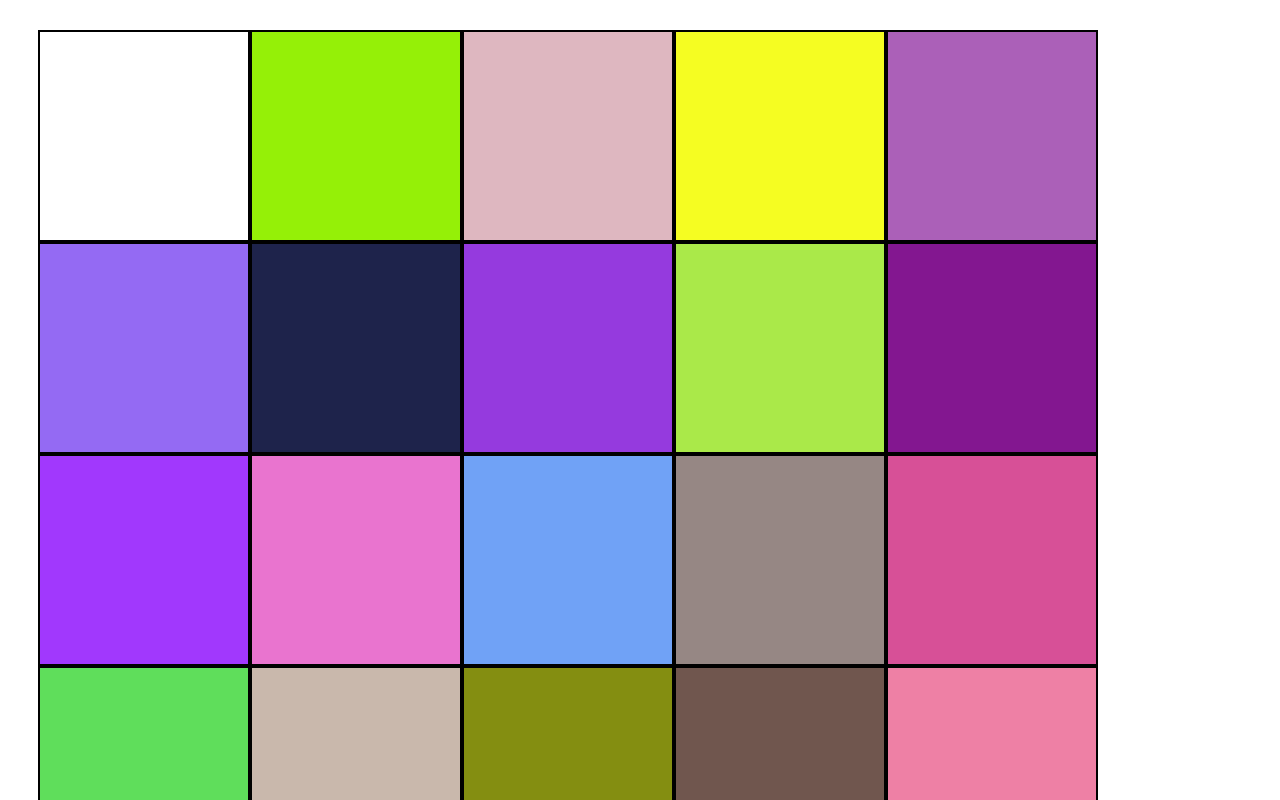
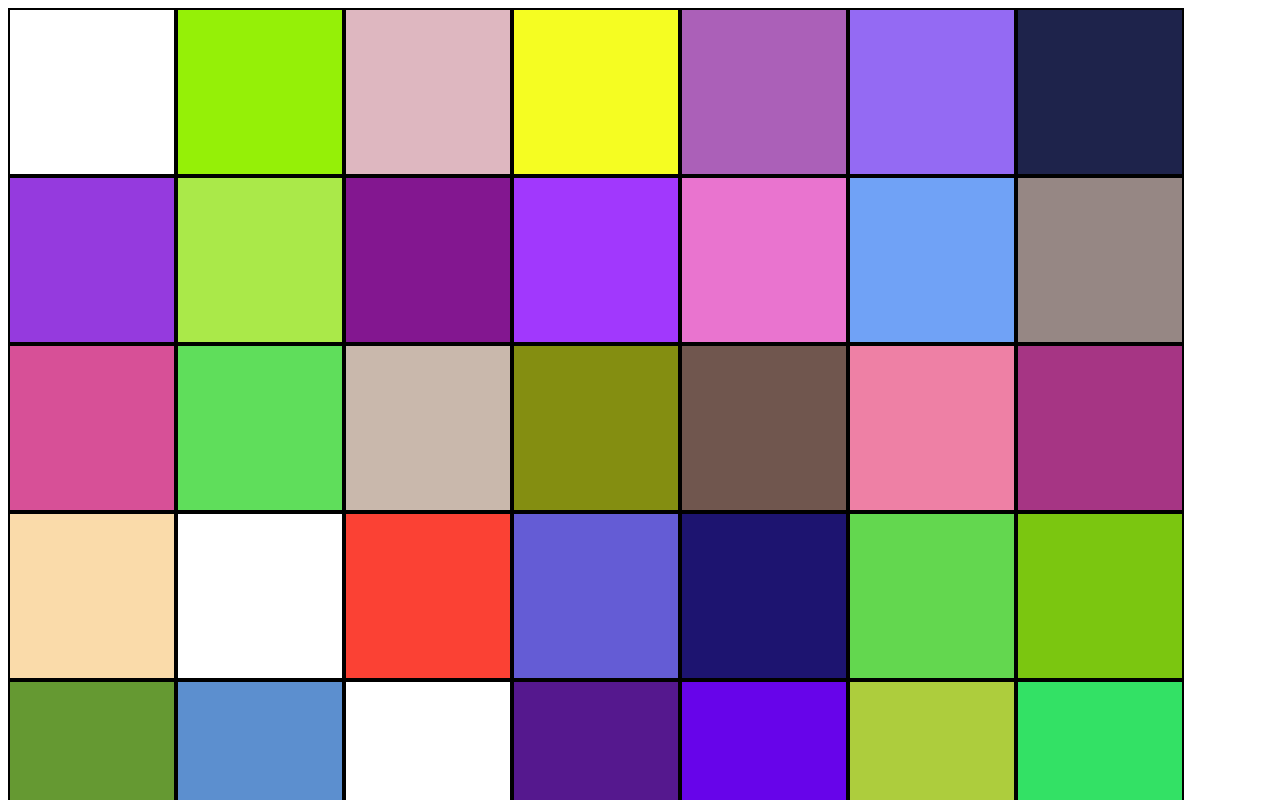
Before and after one commit to yasin7044/box-clone, a Vue app: page / in a window 1280 px wide. Shown: the top 800 px of the page. Built offline with nearby package versions, Linux system fonts and the light colour scheme.

Commit message:
Change to Box Component

```diff
--- a/src/App.vue
+++ b/src/App.vue
@@ -1,6 +1,14 @@
 <template>
   <div id="app">
-    <Box />
+    <div class="BoxContainer">
+      <Box
+        v-for="(eachBox, index) in box"
+        :key="index"
+        :index="index"
+        :eachBox="eachBox"
+        @changeCurrentBoxColour="changeCurrentBoxColour"
+      />
+    </div>
   </div>
 </template>
 
@@ -12,5 +20,45 @@ export default {
   components: {
     Box,
   },
+  data() {
+    return {
+      box: [],
+    };
+  },
+  destroyed() {
+    window.removeEventListener("scroll", this.handleScroll);
+  },
+  created() {
+    window.addEventListener("scroll", this.handleScroll);
+    this.generateBox();
+  },
+  methods: {
+    generateBox() {
+      for (let i = 0; i < 50; i++) {
+        this.box.push(this.getRandomColor());
+      }
+    },
+    handleScroll() {
+      if (window.innerHeight + window.scrollY >= document.body.offsetHeight) {
+        this.generateBox();
+      }
+    },
+    getRandomColor() {
+      const color = Math.floor(Math.random() * 16777215).toString(16);
+      return "#" + color;
+    },
+    changeCurrentBoxColour(index, $event) {
+      console.log($event);
+      this.$set(this.box, index, this.getRandomColor());
+    },
+  },
 };
 </script>
+<style scoped>
+.BoxContainer {
+  display: flex;
+  flex-wrap: wrap;
+  justify-content: left;
+  align-items: stretch;
+}
+</style>
--- a/src/components/Box.vue
+++ b/src/components/Box.vue
@@ -1,64 +1,25 @@
 <template>
   <div class="BoxContainer">
+    <!-- {{ eachBox }} -->
     <div
       class="Box"
       :style="{ 'background-color': eachBox }"
-      v-for="(eachBox, index) in box"
-      :key="index"
-      @click="changeCurrentBox(index)"
+      @click="$emit('changeCurrentBoxColour', index)"
     ></div>
   </div>
 </template>
-
 <script>
 export default {
-  name: "Box",
-  data() {
-    return {
-      box: [],
-    };
-  },
-  destroyed() {
-    window.removeEventListener("scroll", this.handleScroll);
-  },
-  created() {
-    window.addEventListener("scroll", this.handleScroll);
-    this.generateBox();
-  },
-  methods: {
-    generateBox() {
-      for (let i = 0; i < 30; i++) {
-        this.box.push(this.getRandomColor());
-      }
-    },
-    handleScroll() {
-      if (window.innerHeight + window.scrollY >= document.body.offsetHeight) {
-        this.generateBox();
-      }
-    },
-    getRandomColor() {
-      const color = Math.floor(Math.random() * 16777215).toString(16);
-
-      return "#" + color;
-    },
-    changeCurrentBox(index) {
-      this.$set(this.box, index, this.getRandomColor());
-    },
+  props: {
+    eachBox: {},
+    index: {},
   },
 };
 </script>
 <style scoped>
-.BoxContainer {
-  display: flex;
-  flex-wrap: wrap;
-  justify-content: left;
-  align-items: center;
-  flex-grow: 1;
-  margin: 30px;
-}
 .Box {
-  width: 13em;
-  height: 13em;
+  width: 164px;
+  height: 164px;
   border: 2px solid black;
 }
 </style>
```
